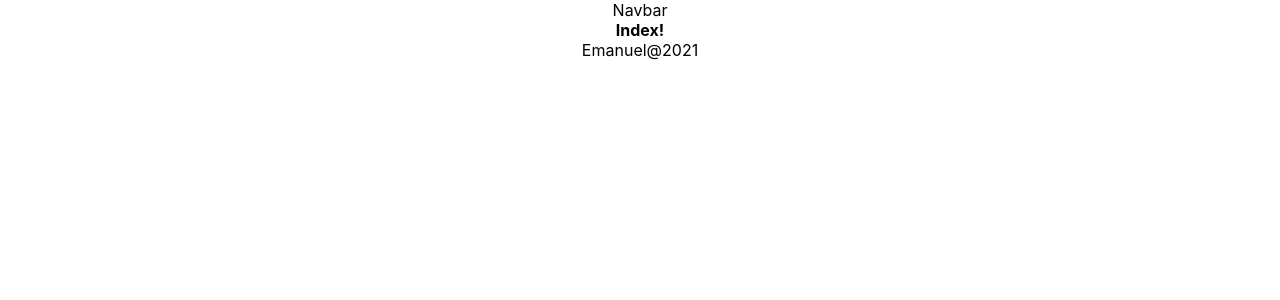
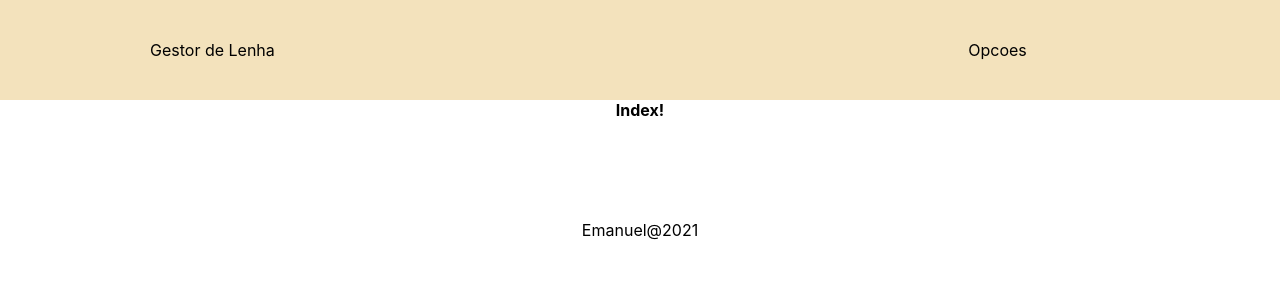
Before and after one commit to EnmanuelMartinsAbilheira/Wood-Manager-FrontEnd-ReactJS, a React (Create React App) app in the folder gestorlenha/: page / in a window 1280 px wide. Shown: the top 300 px of the page. Built offline with nearby package versions, Linux system fonts and the light colour scheme.

Commit message:
css frontend

```diff
--- a/gestorlenha/src/components/Footer.js
+++ b/gestorlenha/src/components/Footer.js
@@ -1,5 +1,6 @@
 import React from 'react';
 import ax from '../App';
+import '../styles/Footer.css'
 
 /*ax.get('/encomenda')
             .then(r => {
--- a/gestorlenha/src/components/Navbar.js
+++ b/gestorlenha/src/components/Navbar.js
@@ -1,5 +1,6 @@
 import React from 'react';
 import ax from '../App';
+import '../styles/Navbar.css'
 
 /*ax.get('/encomenda')
             .then(r => {
@@ -20,7 +21,13 @@ export default class Navbar extends React.Component {
 
         return (
             <div className = "Navbar" >
-                Navbar
+                <div className = "leftSide">
+                    Gestor de Lenha
+                </div>
+
+                <div className = "rightSide">
+                    Opcoes
+                </div>
             </div>
 
         );
--- /dev/null
+++ b/gestorlenha/src/styles/Footer.css
@@ -0,0 +1,21 @@
+.Footer {
+    width: 100%;
+    height: 200px;
+    background-color: #ffffff;
+    display: flex;
+    justify-content: center;
+    align-items: center;
+    flex-direction: column;
+    padding-top: 10px;
+}
+
+.socialMedia svg {
+    color: rgb(255, 255, 255);
+    margin: 20px;
+    font-size: 70px;
+    cursor: pointer;
+}
+
+.Footer p {
+    color: rgb(0, 0, 0);
+}
--- /dev/null
+++ b/gestorlenha/src/styles/Navbar.css
@@ -0,0 +1,101 @@
+.Navbar {
+    width: 100%;
+    height: 100px;
+    background-color: #f3e2bc;
+    display: flex;
+    flex-direction: row;
+}
+
+.Navbar .leftSide {
+    flex: 50%;
+    height: 100%;
+    display: flex;
+    align-items: center;
+    padding-left: 150px;
+}
+
+.Navbar .leftSide img {
+    width: 70px;
+}
+
+.Navbar .rightSide {
+    flex: 50%;
+    height: 100%;
+    display: flex;
+    align-items: center;
+    justify-content: center;
+}
+
+.Navbar a {
+    color: rgb(14, 13, 13);
+    text-decoration: none;
+    margin: 20px;
+}
+
+.Navbar .rightSide button {
+    background-color: transparent;
+    border: none;
+    color: rgb(0, 0, 0);
+    cursor: pointer;
+}
+
+.Navbar .rightSide svg {
+    font-size: 40px;
+}
+
+.Navbar #open {
+    padding-left: 0px;
+}
+
+.Navbar #open img {
+    display: none;
+}
+
+.Navbar #close img {
+    display: inherit;
+}
+
+.Navbar #open .hiddenLinks {
+    display: inherit;
+    margin-left: 30px;
+}
+
+.Navbar #close .hiddenLinks {
+    display: none;
+}
+
+.Navbar #open a {
+    width: 70px;
+    margin: 5px;
+}
+
+@media only screen and (max-width: 900px) {
+    .Navbar .rightSide a {
+        width: 70px;
+    }
+    .Navbar .leftSide {
+        padding-left: 50px;
+    }
+}
+
+@media only screen and (max-width: 600px) {
+    .Navbar .rightSide a {
+        display: none;
+    }
+    .Navbar .rightSide {
+        justify-content: flex-end;
+        padding-right: 50px;
+    }
+    .Navbar .rightSide button {
+        display: inherit;
+    }
+}
+
+@media only screen and (min-width: 600px) {
+    .Navbar .rightSide button {
+        display: none;
+    }
+    .hiddenLinks {
+        display: none;
+    }
+}
```
